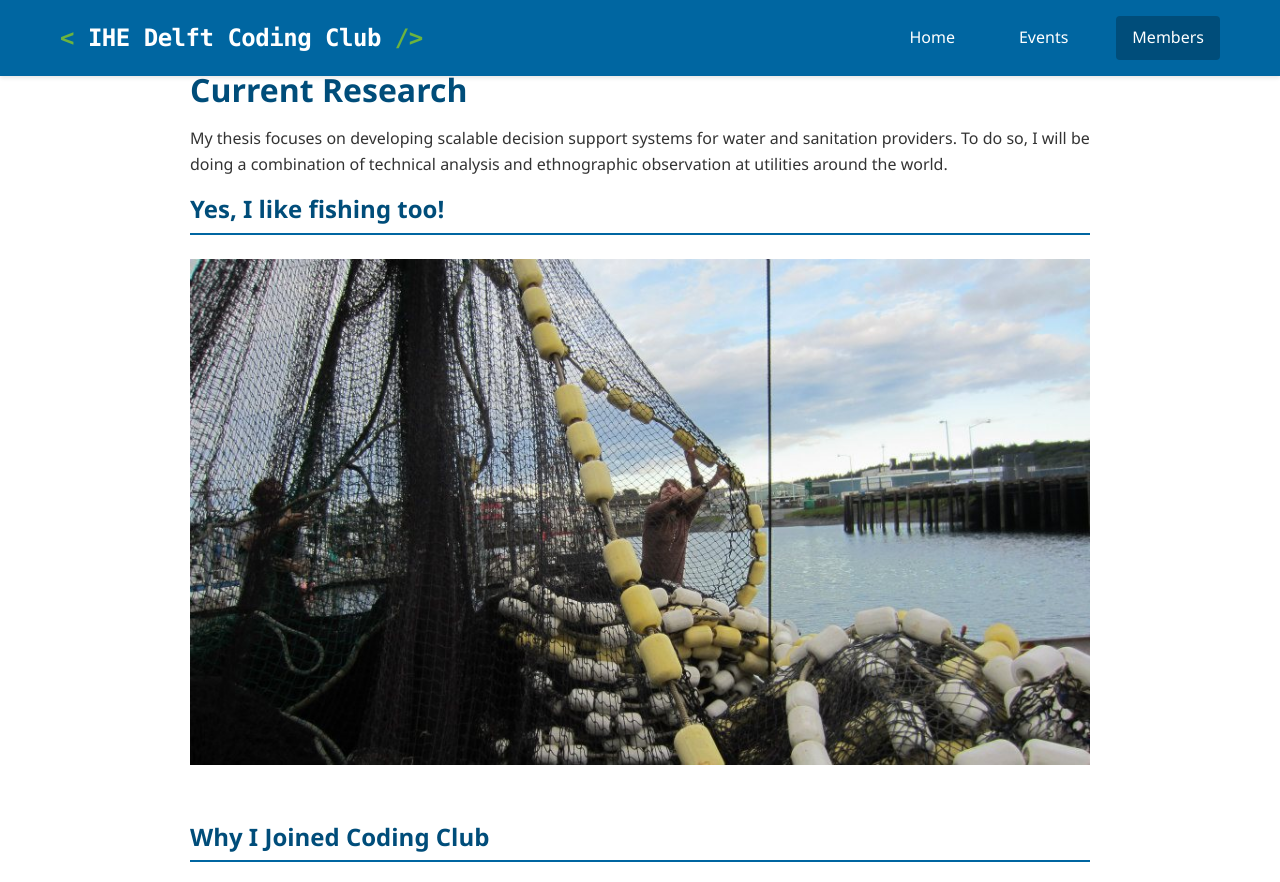
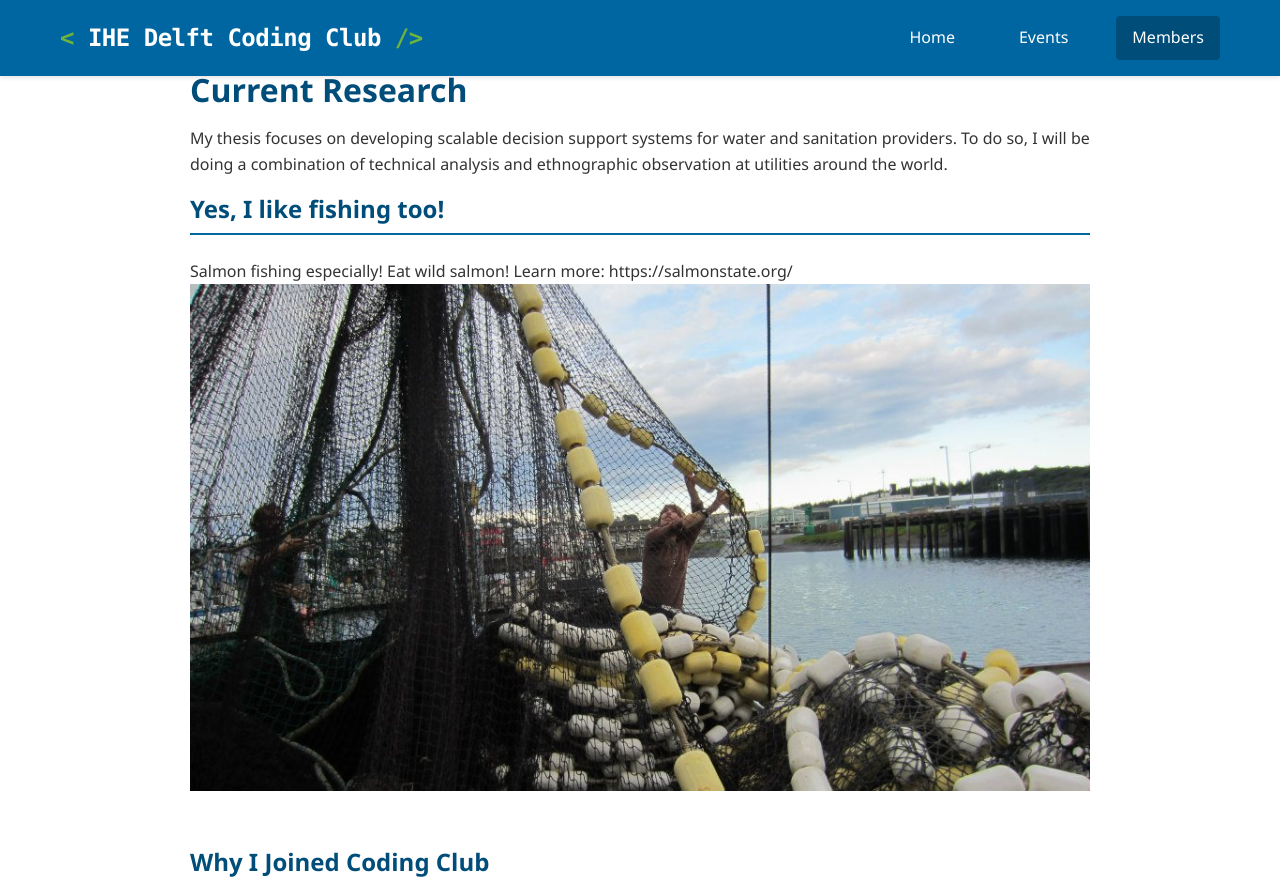
Before and after one commit to IHEDelftCodingClub/IHEDelftCodingClub.github.io, a Jekyll site: the page built from _members/kristen-tonga.md, in a window 1280 px wide and 900 px high, scrolled down 1246 px, cut to the strip 0-882 px from the top of the window. Built offline with Jekyll 4.4.1, drawn with Linux system fonts in a browser that asks for light colours.

Commit message:
Added photo and salmon link

```diff
--- a/_members/kristen-tonga.md
+++ b/_members/kristen-tonga.md
@@ -40,4 +40,5 @@ I founded this coding club because complex problems need collaborative solutions
 My thesis focuses on developing scalable decision support systems for water and sanitation providers. To do so, I will be doing a combination of technical analysis and ethnographic observation at utilities around the world.
 
 ### Yes, I like fishing too!
+Salmon fishing especially! Eat wild salmon! Learn more: https://salmonstate.org/
 ![Kristen Worked on a Salmon Seigner in Alaska](/assets/images/members/kristen-tonga-seigns.jpg)
```
